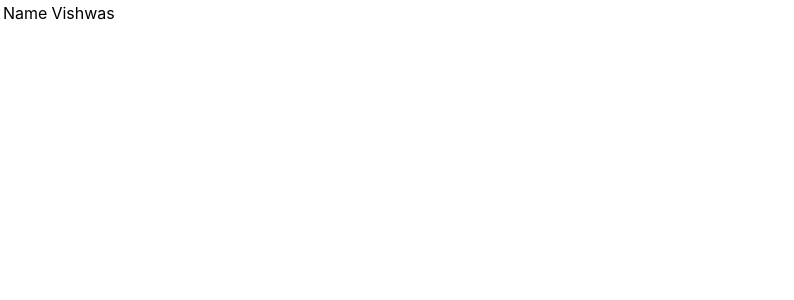
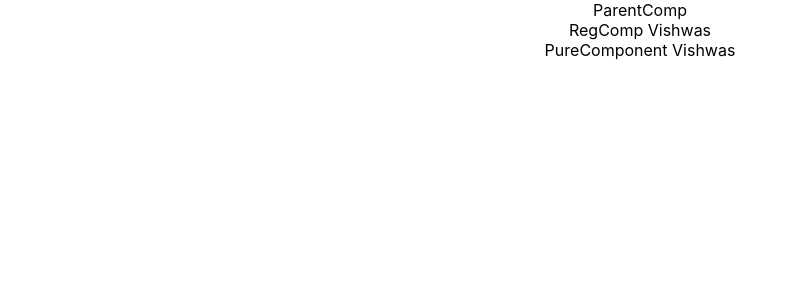
Before and after one commit to pmswami/React, a React (Create React App) app in the folder hello-world/: page / in a window 1280 px wide. Shown: the top 300 px of the page, without its empty margins (0-794 px from the left). Built offline with nearby package versions, Linux system fonts and the light colour scheme.

Commit message:
Added pure and regular component

```diff
--- a/hello-world/src/App.js
+++ b/hello-world/src/App.js
@@ -18,11 +18,17 @@
 import LifecycleA from './components/LifecycleA';
 import FragmentDemo from './components/FragmentDemo';
 import Table from './components/Table';
+import PureComp from './components/PureComp';
+import RegCompt from './components/RegComp';
+import ParentComp from './components/ParentComp';
 
 function App() {
   return (
     <div className="App">
-      <Table/>
+      <ParentComp/>
+      {/* <PureComp/>
+      <RegCompt/> */}
+      {/* <Table/> */}
       {/* <FragmentDemo/> */}
       {/* <LifecycleA/> */}
       {/* <Form/> */}
--- /dev/null
+++ b/hello-world/src/components/ParentComp.js
@@ -0,0 +1,33 @@
+import React, { Component, PureComponent } from 'react'
+import RegComp from './RegComp'
+import PureComp from './PureComp'
+
+class ParentComp extends PureComponent {
+    constructor(props) {
+      super(props)
+
+      this.state = {
+        name: "Vishwas"
+      }
+    }
+    componentDidMount(){
+        setInterval(()=>{
+            this.setState({
+                name: "Vishwas"
+            })
+        },2000)
+    }
+  render() {
+    console.log("Parent Component")
+    return (
+      <div>
+        ParentComp
+        <RegComp name={this.state.name}/>
+        <PureComp name={this.state.name}/>
+      </div>
+
+    )
+  }
+}
+
+export default ParentComp
--- /dev/null
+++ b/hello-world/src/components/PureComp.js
@@ -0,0 +1,12 @@
+import React, { PureComponent } from 'react'
+
+class PureComp extends PureComponent {
+  render() {
+    console.log("Pure Component")
+    return (
+      <div>PureComponent {this.props.name}</div>
+    )
+  }
+}
+
+export default PureComp
--- /dev/null
+++ b/hello-world/src/components/RegComp.js
@@ -0,0 +1,12 @@
+import React, { Component } from 'react'
+
+class RegComp extends Component {
+  render() {
+    console.log("Regular Component")
+    return (
+      <div>RegComp {this.props.name}</div>
+    )
+  }
+}
+
+export default RegComp
```
Also changed, not shown: 1 other file (tests, documents, lock files or other folders).
